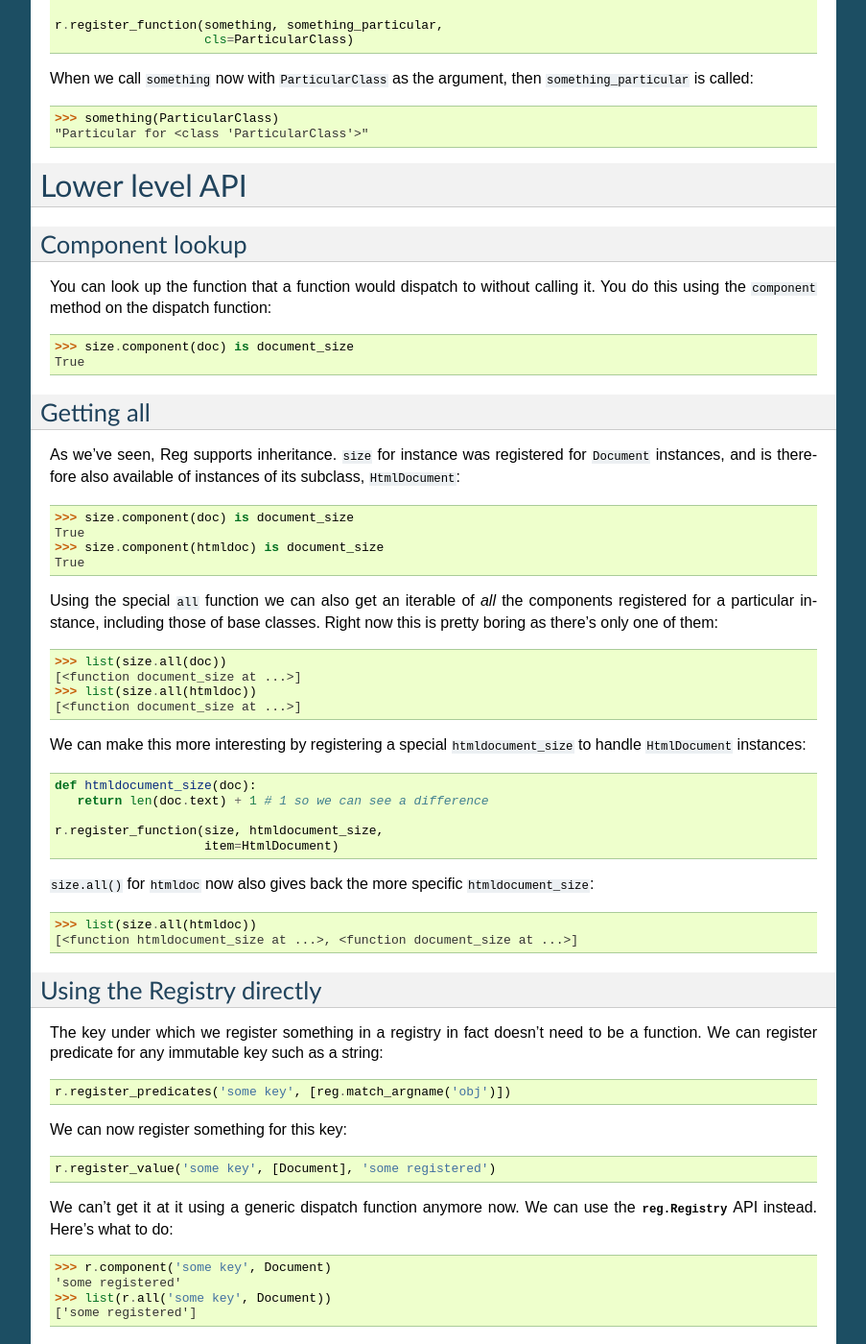
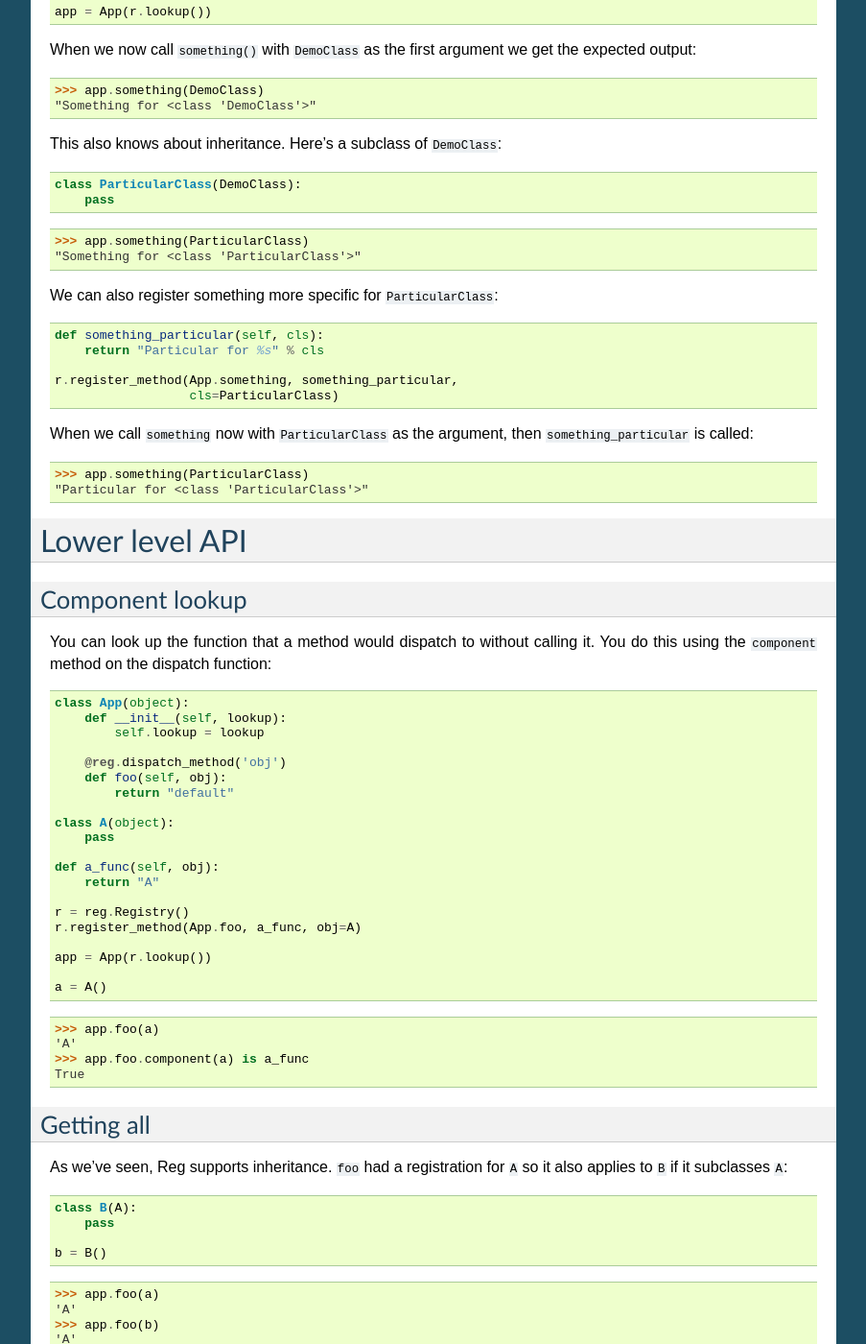
Before and after one commit to morepath/reg, a Sphinx documentation site: the page built from doc/usage.rst, in a window 1280 px wide and 1400 px high, scrolled down 12436 px. Shown: the whole window at 96% size, without its empty margins (198-1101 px from the left). Built offline with Sphinx 7.4.7, drawn with Linux system fonts in a browser that asks for light colours; some of the changed text lies outside the part shown.

Commit message:
Make the doctests work again.

```diff
--- a/doc/api.rst
+++ b/doc/api.rst
@@ -45,11 +45,6 @@
 
 .. autoexception:: KeyExtractorError
 
-.. autoclass:: reg.implicit.Implicit
-   :members:
-
-.. autoexception:: NoImplicitLookupError
-
 .. autofunction:: mapply
 
 .. autofunction:: arginfo
--- a/doc/usage.rst
+++ b/doc/usage.rst
@@ -48,14 +48,17 @@
 Let's look at an example. First we create a class that when
 instantiated has a ``lookup`` attribute. This ``lookup`` attribute is
 used by Reg to look up the function to which it dispatches. We also define
-a single method it marked with the ``method_dispatch`` decorator:
+a single method it marked with the ``dispatch_method`` decorator:
 
 .. testcode::
 
   import reg
 
   class Example(object):
-      @reg.method_dispatch('obj')
+      def __init__(self, lookup):
+          self.lookup = lookup
+
+      @reg.dispatch_method('obj')
       def title(self, obj):
           return "We don't know the title"
 
@@ -101,13 +104,13 @@
 an object that uses a registry to find and call the correct registered
 implementations:
 
-.. testdoc::
+.. testcode::
 
   lookup = r.lookup()
 
 We can now instantiate ``Example`` with this lookup:
 
-.. testdoc::
+.. testcode::
 
   example = Example(lookup)
 
@@ -480,10 +483,15 @@
 .. testcode::
 
   r = reg.Registry()
-  r.register_method(App.size, document_size, item=Document)
-  r.register_method(App.size, folder_size, item=Folder)
-  r.register_method(App.size, image_size, item=Image)
-  r.register_method(App.size, file_size, item=File)
+  r.register_function(App.size, document_size, item=Document)
+  r.register_function(App.size, folder_size, item=Folder)
+  r.register_function(App.size, image_size, item=Image)
+  r.register_function(App.size, file_size, item=File)
+
+Note that we've used ``register_function`` here instead of
+``register_method``. We can use ``register_function`` when we want to
+register plain functions which don't define a ``self`` or ``cls``
+first argument.
 
 Now we need to create an ``App`` instance with a lookup based on the registry:
 
@@ -600,7 +608,7 @@
        def __init__(self, lookup):
            self.lookup = lookup
 
-       @reg.method_dispatch('obj')
+       @reg.dispatch_method('obj')
        def icon(self, obj):
            raise NotImplementedError
 
@@ -609,7 +617,7 @@
 
 .. testcode::
 
-  r.register_method(App.icon, DocumentIcon, obj=Document)
+  r.register_function(App.icon, DocumentIcon, obj=Document)
 
 Let's set up an ``App`` instance with the correct lookup:
 
@@ -644,7 +652,7 @@
       def large(self):
           return load_icon('image_large.png')
 
-  r.register_method(App.icon, ImageIcon, obj=Image)
+  r.register_function(App.icon, ImageIcon, obj=Image)
 
 Now we can use ``icon`` to retrieve the ``Icon`` API for any item in
 the system for which an adapter was registered:
@@ -682,8 +690,8 @@
 
 We use ``Document`` as the model class.
 
-Now we define a view function that dispatches on the class of the model instance,
-and the ``request_method`` attribute of the request:
+Now we define a view function that dispatches on the class of the
+model instance, and the ``request_method`` attribute of the request:
 
 .. testcode::
 
@@ -691,13 +699,23 @@
       def __init__(self, lookup):
           self.lookup = lookup
 
-      @reg.method_dispatch(
+      @reg.dispatch_method(
           reg.match_instance('model',
-                             lambda obj: obj),
+                             lambda model: model),
           reg.match_key('request_method',
                         lambda request: request.request_method))
       def view(self, model, request):
           raise NotImplementedError
+
+As you can see here we use ``match_instance`` and ``match_key``
+instead of strings to specify how to dispatch. If you use a string
+argument, this string names an argument and dispatch is based on its
+class. Here we use ``match_instance``, which is equivalent to this: we
+have a ``model`` predicate which uses the class of the ``model``
+argument for dispatch. We also use ``match_key``, which dispatches on
+the ``request_method`` attribute of the request; this attribute is a
+string, so dispatch is on string matching, not ``isinstance`` as with
+``match_instance``.
 
 We now define a concrete view for ``Document``:
 
@@ -718,7 +736,11 @@
   r.register_method(App.view, document_post,
                     request_method='POST', model=Document)
 
-And create the app instance:
+For ``model`` we've specified the class that matches (``Document``),
+but for the ``request_method`` predicate we've given the key to match
+on, the strings ``"GET"`` and ``"POST"``.
+
+We create the app instance:
 
 .. testcode::
 
@@ -728,9 +750,9 @@
 
 .. doctest::
 
-  >>> view(doc, Request('GET'))
-  'GET for document: Hello world!'
-  >>> view(doc, Request('POST'))
+  >>> app.view(doc, Request('GET'))
+  'GET for document is: Hello world!'
+  >>> app.view(doc, Request('POST'))
   'POST for document'
 
 Service Discovery
@@ -751,7 +773,7 @@
       def __init__(self, lookup):
           self.lookup = lookup
 
-      @reg.method_dispatch()
+      @reg.dispatch_method()
       def emailer(self):
           raise NotImplementedError
 
@@ -776,7 +798,7 @@
 
 .. testcode::
 
-  >>> app = App(r.lookup())
+  app = App(r.lookup())
 
 When we call ``App.emailer``, we get the specific service we want:
 
@@ -794,21 +816,25 @@
 replacing class methods
 -----------------------
 
-Reg generic functions can be used to replace methods, so that you can
-follow the open/closed principle and add functionality to a class
-without modifying it. This works for instance methods, but what about
-``classmethod``? This takes the *class* as the first argument, not an
-instance. You can configure ``@reg.dispatch`` decorator with a special
-:class:`Predicate` instance that lets you dispatch on a class argument
-instead of an instance argument.
+Reg's dispatch system can be used to replace methods, as you can
+dispatch on the class of an argument. This way you can follow the
+open/closed principle and add functionality to a class without
+modifying it. They can also be used to replace classmethods marked
+with ``classmethod``. This takes the *class* as the first argument,
+not an instance.
 
 Here's what it looks like:
 
 .. testcode::
 
-  @reg.dispatch(reg.match_class('cls', lambda cls: cls))
-  def something(cls):
-      raise NotImplementedError()
+  class App(object):
+      def __init__(self, lookup):
+          self.lookup = lookup
+
+      @reg.dispatch_method(
+         reg.match_class('cls', lambda cls: cls))
+      def something(self, cls):
+         raise NotImplementedError()
 
 Note the call to :func:`match_class` here. This lets us specify that
 we want to dispatch on the class, and we supply a lambda function that
@@ -819,42 +845,52 @@
 
 .. testcode::
 
-  def something_for_object(cls):
+  def something_for_object(self, cls):
       return "Something for %s" % cls
-
-  r.register_function(something, something_for_object, cls=object)
 
   class DemoClass(object):
       pass
+
+  r.register_method(App.something, something_for_object, cls=DemoClass)
+
+  app = App(r.lookup())
 
 When we now call ``something()`` with ``DemoClass`` as the first
 argument we get the expected output:
 
 .. doctest::
 
-  >>> something(DemoClass)
+  >>> app.something(DemoClass)
   "Something for <class 'DemoClass'>"
 
-This also knows about inheritance. So, you can write more specific
-implementations for particular classes:
+This also knows about inheritance. Here's a subclass of ``DemoClass``:
 
 .. testcode::
 
-  class ParticularClass(object):
+  class ParticularClass(DemoClass):
       pass
 
-  def something_particular(cls):
+.. doctest::
+
+   >>> app.something(ParticularClass)
+   "Something for <class 'ParticularClass'>"
+
+We can also register something more specific for ``ParticularClass``:
+
+.. testcode::
+
+  def something_particular(self, cls):
       return "Particular for %s" % cls
 
-  r.register_function(something, something_particular,
-                      cls=ParticularClass)
+  r.register_method(App.something, something_particular,
+                    cls=ParticularClass)
 
 When we call ``something`` now with ``ParticularClass`` as the argument,
 then ``something_particular`` is called:
 
 .. doctest::
 
-  >>> something(ParticularClass)
+  >>> app.something(ParticularClass)
   "Particular for <class 'ParticularClass'>"
 
 Lower level API
@@ -863,27 +899,62 @@
 Component lookup
 ----------------
 
-You can look up the function that a function would dispatch to without
+You can look up the function that a method would dispatch to without
 calling it. You do this using the ``component`` method on the dispatch
 function:
 
+.. testcode::
+
+  class App(object):
+      def __init__(self, lookup):
+          self.lookup = lookup
+
+      @reg.dispatch_method('obj')
+      def foo(self, obj):
+          return "default"
+
+  class A(object):
+      pass
+
+  def a_func(self, obj):
+      return "A"
+
+  r = reg.Registry()
+  r.register_method(App.foo, a_func, obj=A)
+
+  app = App(r.lookup())
+
+  a = A()
+
 .. doctest::
 
-  >>> size.component(doc) is document_size
+  >>> app.foo(a)
+  'A'
+  >>> app.foo.component(a) is a_func
   True
 
 Getting all
 -----------
 
-As we've seen, Reg supports inheritance. ``size`` for instance was
-registered for ``Document`` instances, and is therefore also available
-of instances of its subclass, ``HtmlDocument``:
+As we've seen, Reg supports inheritance. ``foo`` had a registration for
+``A`` so it also applies to ``B`` if it subclasses ``A``:
+
+.. testcode::
+
+  class B(A):
+      pass
+
+  b = B()
 
 .. doctest::
 
-  >>> size.component(doc) is document_size
+  >>> app.foo(a)
+  'A'
+  >>> app.foo(b)
+  'A'
+  >>> app.foo.component(a) is a_func
   True
-  >>> size.component(htmldoc) is document_size
+  >>> app.foo.component(b) is a_func
   True
 
 Using the special ``all`` function we can also get an iterable of
@@ -893,76 +964,104 @@
 
 .. doctest::
 
-  >>> list(size.all(doc))
-  [<function document_size at ...>]
-  >>> list(size.all(htmldoc))
-  [<function document_size at ...>]
+  >>> list(app.foo.all(a)) == [a_func]
+  True
+  >>> list(app.foo.all(b)) == [a_func]
+  True
 
-We can make this more interesting by registering a special
-``htmldocument_size`` to handle ``HtmlDocument`` instances:
+Let's create another subclass of ``A``:
 
 .. testcode::
 
-  def htmldocument_size(doc):
-     return len(doc.text) + 1 # 1 so we can see a difference
+   class C(A):
+       pass
 
-  r.register_function(size, htmldocument_size,
-                      item=HtmlDocument)
+   c = C()
 
-``size.all()`` for ``htmldoc`` now also gives back the more specific
-``htmldocument_size``::
+We now register a special ``c_func`` for it:
 
-  >>> list(size.all(htmldoc))
-  [<function htmldocument_size at ...>, <function document_size at ...>]
+.. testcode::
+
+  def c_func(self, obj):
+      return "C"
+
+  r.register_method(App.foo, c_func, obj=C)
+
+When we use ``all`` now, we get back the ``c_func`` specifically registered
+for it, and also ``a_func`` which is registered for its base class ``A``:
+
+.. doctest::
+
+  >>> list(app.foo.all(c)) == [c_func, a_func]
+  True
 
 Using the Registry directly
 ---------------------------
 
-The key under which we register something in a registry in fact doesn't
-need to be a function. We can register predicate for any immutable key such
-as a string:
+Until now we've seen access through the high-level API of Reg,
+centered around calling methods. We can also use the registry API
+directly. In this case we aren't registered to registering functions
+for methods; we can register anything for any immutable key:
 
 .. testcode::
 
-  r.register_predicates('some key', [reg.match_argname('obj')])
+  lowlevel_r = reg.Registry()
+
+  lowlevel_r.register_predicates('some key', [reg.match_argname('obj')])
 
 We can now register something for this key:
 
 .. testcode::
 
-  r.register_value('some key', [Document], 'some registered')
+  lowlevel_r.register_value('some key', [Document], 'some registered')
 
-We can't get it at it using a generic dispatch function anymore
-now. We can use the :class:`reg.Registry` API instead. Here's what to
-do:
+We can access the information in the registry using the :class:`reg.Registry`
+API:
 
 .. doctest::
 
-  >>> r.component('some key', Document)
+  >>> lowlevel_r.component('some key', Document)
   'some registered'
-  >>> list(r.all('some key', Document))
+  >>> list(lowlevel_r.all('some key', Document))
   ['some registered']
 
 Caching
 -------
 
-We can turn a plain :class:`reg.Registry` into a faster, caching class
-lookup using :class:`reg.CachingKeyLookup`:
+The default lookup that we get from a registry is designed to be easy
+to understand and debug, but it is relatively slow. In real-world
+applications it is useful to introduce caching. We can use
+:class:`reg.CachingKeyLookup` for this:
+
+.. testcode::
+
+  caching = reg.CachingKeyLookup(r, 100, 100, 100)
+
+This isn't a lookup yet: it's a *key lookup*, which is a lower layer
+in the API. We can turn it back into a lookup to give us a caching
+version:
+
+.. testcode::
+
+   caching_lookup = caching.lookup()
+
+We can now create a caching application:
+
+.. testcode::
+
+  caching_app = App(caching_lookup)
+
+It behaves the same way as the original:
 
 .. doctest::
 
-  >>> caching = reg.CachingKeyLookup(r, 100, 100, 100)
+  >>> caching_app.foo(a)
+  'A'
+  >>> caching_app.foo(b)
+  'A'
+  >>> caching_app.foo(c)
+  'C'
 
-Turning it back into a lookup gives us a caching version of what we had
-before:
-
-.. doctest::
-
-  >>> caching_lookup = caching.lookup()
-  >>> size(doc, lookup=caching_lookup)
-  12
-  >>> size(doc, lookup=caching_lookup)
-  12
-
-You'll have to trust us on this, but it's faster the second time as
-the dispatch to ``document_size`` was cached!
+But if you call the dispatch method again with the same arguments, the
+second time the dispatch is faster because it can skip looking through
+indexes.
```
